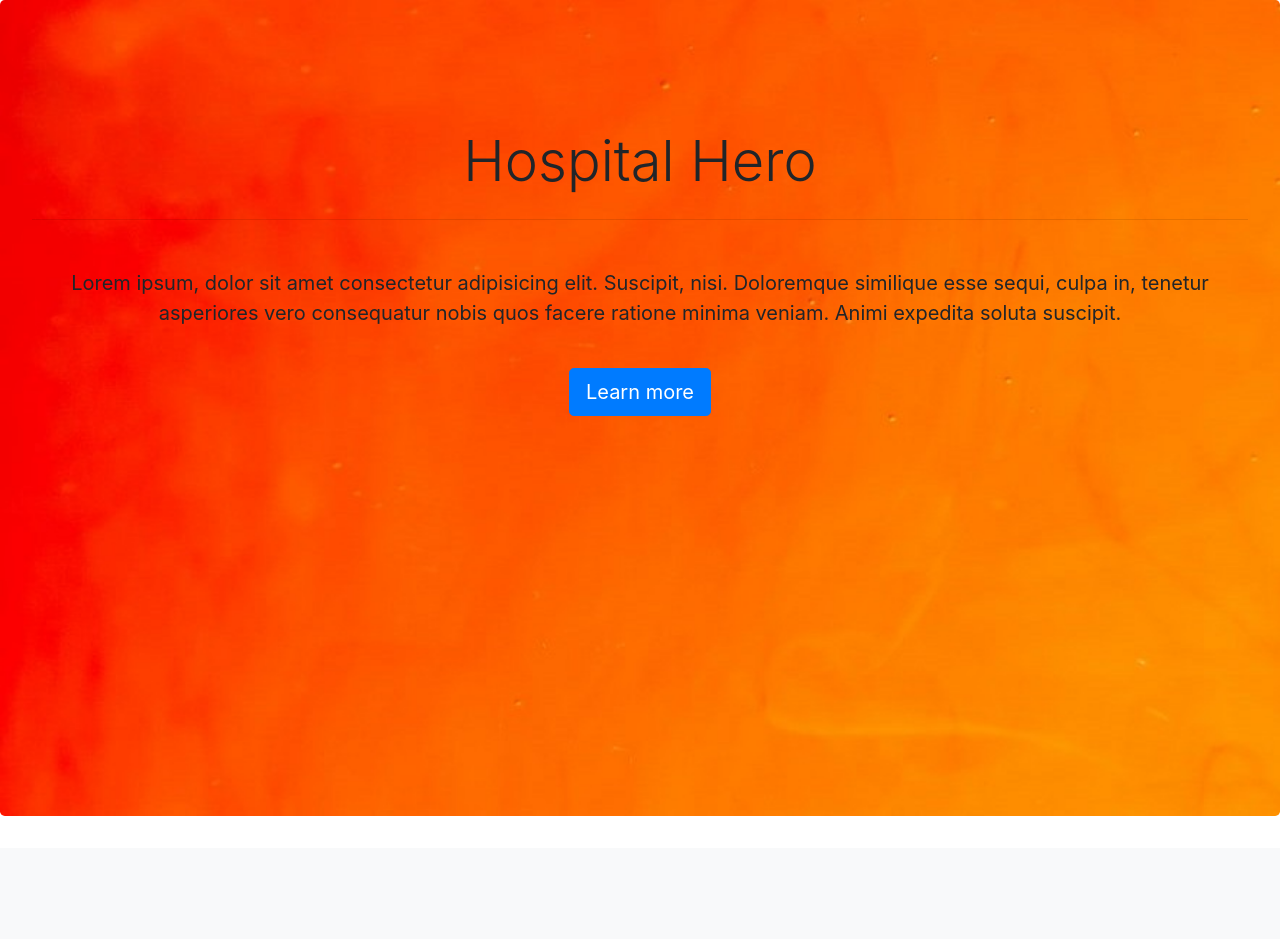
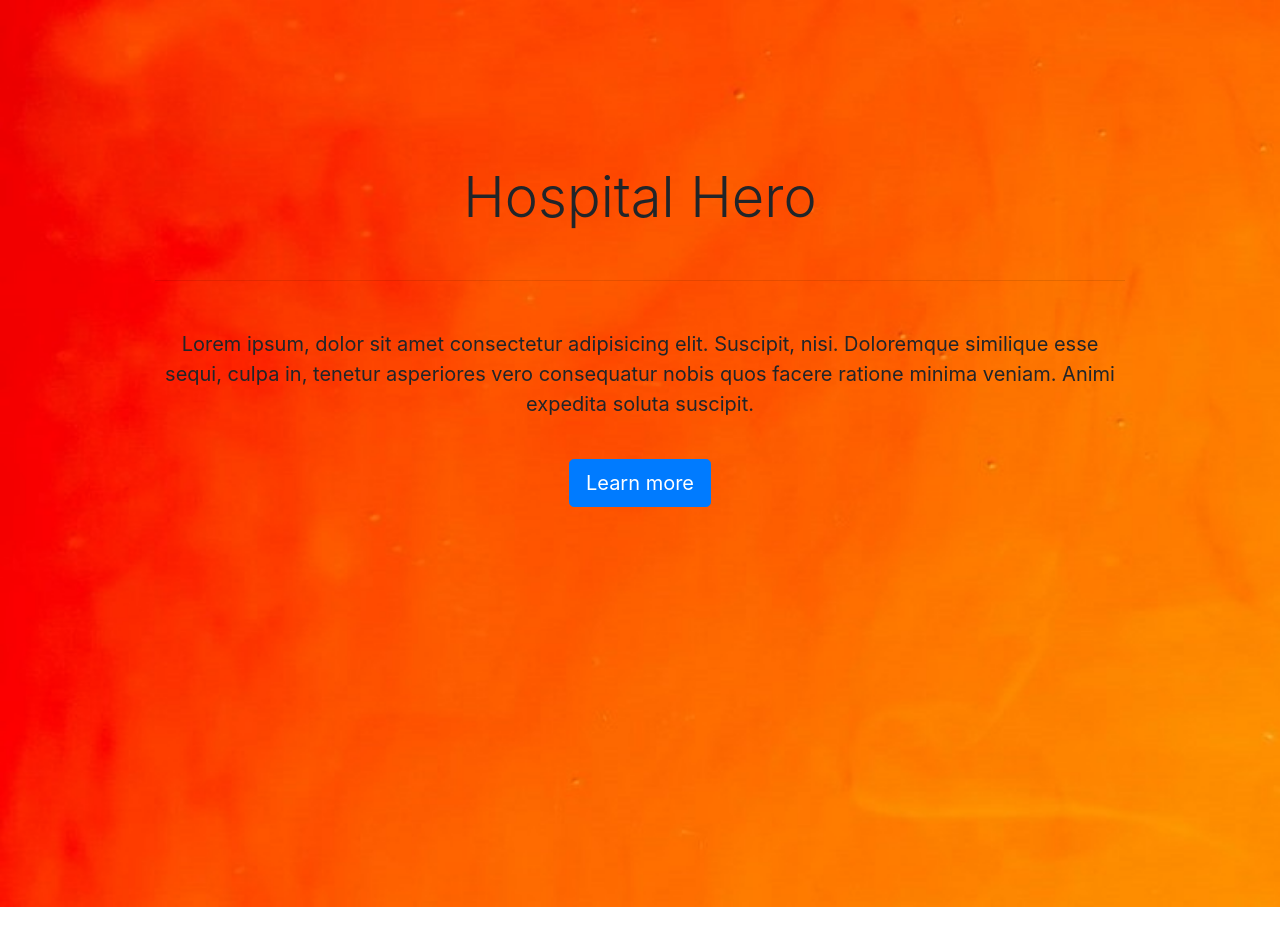
Before and after one commit to natelincyber/hospital_management_tool, a Flask app: page / in a window 1280 px wide. Shown: the part 101-1040 px from the top of the page. Before the commit the page ends 917 px from the top, so only its background shows below. Run offline with Flask 2, Linux system fonts and the light colour scheme; some libraries are stand-ins or nearby versions.

Commit message:
modified:   Templates/index.html

```diff
--- a/Templates/index.html
+++ b/Templates/index.html
@@ -14,6 +14,14 @@
     padding: 5em inherit;
     padding-top: 10%;
     padding-bottom: 30%;
+    border-radius: 0;
+
+  }
+
+  .text_in_index {
+    padding-top: 3%;
+    padding-right: 7%;
+    padding-left: 7%;
   }
 
 </style>
@@ -23,15 +31,16 @@
 {% block body %}
 
 <div class="jumbotron">
+  <div class="container text_in_index">
     <h1 class="display-4">Hospital Hero</h1>
-  <hr class="solid my-4">
-  <br>
+    <hr class="solid my-5">
     <p class="lead"><b>Lorem ipsum, dolor sit amet consectetur adipisicing elit. Suscipit, nisi. Doloremque similique esse sequi, culpa in, tenetur asperiores vero consequatur nobis quos facere ratione minima veniam. Animi expedita soluta suscipit.</b></p>
     <br>
     <p class="lead">
       <a class="btn btn-primary btn-lg" href="/about_hospitalhero" role="button">Learn more</a>
     </p>
   </div>
+</div>
 
 
 
```
Lines whose indentation alone changed are shown as unchanged.
